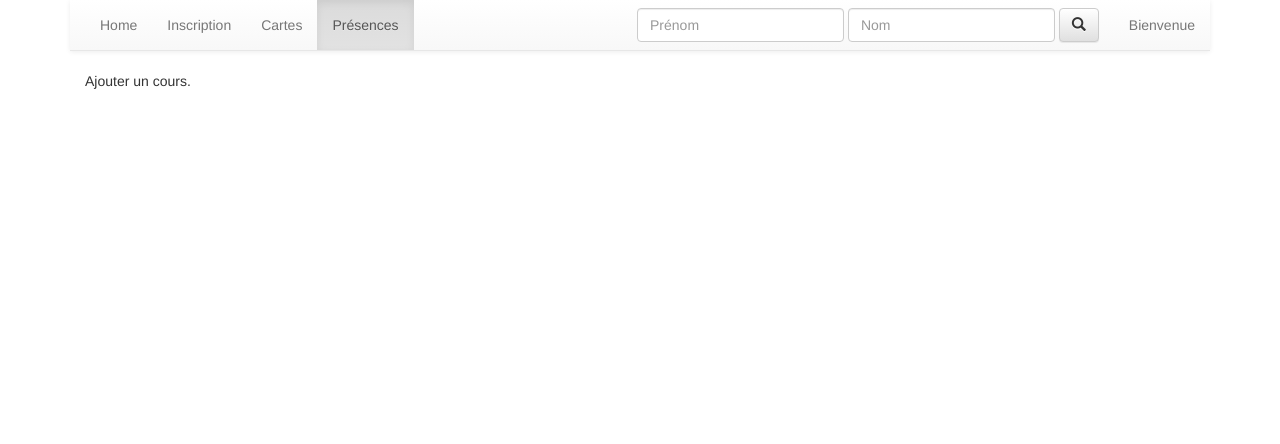
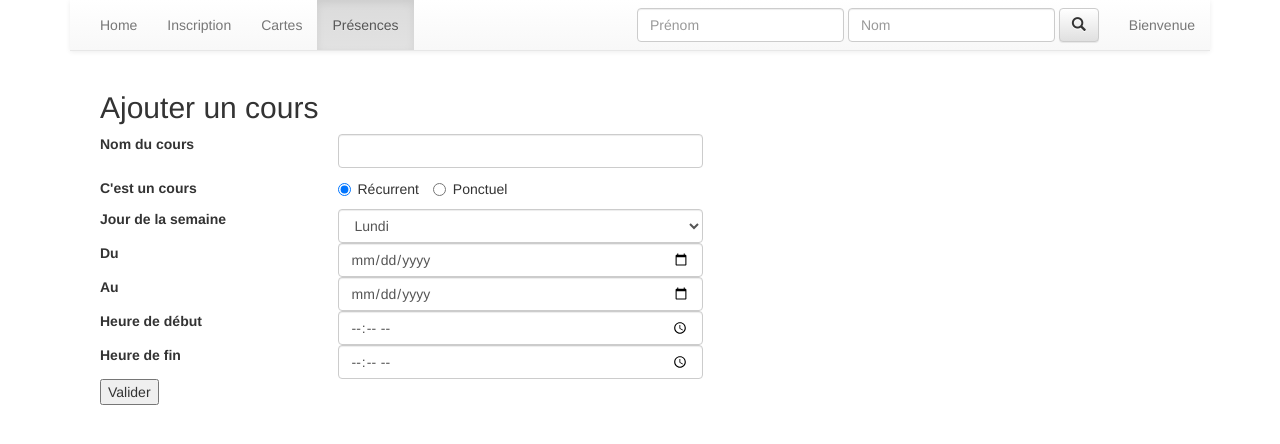
Before and after one commit to pacud/dancebo, a Flask app: page /add_lesson in a window 1280 px wide. Shown: the top 444 px of the page. Run offline with Flask 2, Linux system fonts and the light colour scheme; some libraries are stand-ins or nearby versions.

Commit message:
Add form to add lessons

```diff
--- a/lesson.py
+++ b/lesson.py
@@ -4,6 +4,7 @@ import datetime
 from flask import (
     render_template,
     request,
+    redirect,
 )
 from flask.views import View
 
@@ -46,10 +47,12 @@ class Lesson(View):
         return json.dumps(lesson_list)
 
     def add_one(self):
-        return render_template(
-            'add_lesson.html',
-            current_page='presence'
-        )
+        if request.method == 'GET':
+            return render_template(
+                'add_lesson.html',
+                current_page='presence'
+            )
+        return redirect('/presence')
 
     def add_presence(self, lesson_id):
         return render_template(
--- a/templates/add_lesson.html
+++ b/templates/add_lesson.html
@@ -1,7 +1,107 @@
 {% extends "logged.html" %}
+
+{% block spec_heads_js %}
+
+<script type="text/javascript">
+
+    function toggle_details(value) {
+        $('#recurring_lesson').toggle();
+        $('#one_time_lesson').toggle();
+    }
+
+</script>
+
+{% endblock %}
 
 {% block page %}
 
-    Ajouter un cours.
+<form action="/add_lesson" method="POST" id="add_lesson_form" >
+    <div class="col-md-10">
+        <h2>Ajouter un cours</h2>
+        <div class="row">
+            <div class="col-md-3">
+                <label for="lesson_title">Nom du cours</label>
+            </div>
+            <div class="col-md-5">
+                <input class="form-control" type="text" name="lesson_title" id="lesson_title" />
+            </div>
+        </div>
+        <div class="row">
+            <div class="col-md-3">
+                <label class="radio inline" for="frequency">C'est un cours</label>
+            </div>
+            <div class="col-md-5">
+                <div class="radio">
+                    <label class="radio-inline"><input onchange="toggle_details(this.value)" name="frequency" id="frequency" type="radio" value="1" checked="true" />Récurrent</label>
+                    <label class="radio-inline"><input onchange="toggle_details(this.value)" name="frequency" id="frequency" type="radio" value="0" />Ponctuel</label>
+                </div>
+            </div>
+        </div>
+        <div id="recurring_lesson">
+            <div class="row">
+                <div class="col-md-3">
+                    <label for="week_day">Jour de la semaine</label>
+                </div>
+                <div class="col-md-5">
+                    <select class="form-control" name="week_day" id="week_day">
+                        <option value="1">Lundi</option>
+                        <option value="2">Mardi</option>
+                        <option value="3">Mercredi</option>
+                        <option value="4">Jeudi</option>
+                        <option value="5">Vendredi</option>
+                        <option value="6">Samedi</option>
+                        <option value="7">Dimanche</option>
+                    </select>
+                </div>
+            </div>
+            <div class="row">
+                <div class="col-md-3">
+                    <label for="from">Du</label>
+                </div>
+                <div class="col-md-5">
+                    <input class="form-control" type="date" name="from" id="from" />
+                </div>
+            </div>
+            <div class="row">
+                <div class="col-md-3">
+                    <label for="to">Au</label>
+                </div>
+                <div class="col-md-5">
+                    <input class="form-control" type="date" name="to" id="to" />
+                </div>
+            </div>
+        </div>
+        <div id="one_time_lesson" hidden="true">
+            <div class="row">
+                <div class="col-md-3">
+                    <label for="lesson_date">Date du cours</label>
+                </div>
+                <div class="col-md-5">
+                    <input class="form-control" type="date" name="lesson_date" id="lesson_date" />
+                </div>
+            </div>
+        </div>
+        <div class="row">
+            <div class="col-md-3">
+                <label for="start_time">Heure de début</label>
+            </div>
+            <div class="col-md-5">
+                <input class="form-control" type="time" name="start_time" id="start_time" />
+            </div>
+        </div>
+        <div class="row">
+            <div class="col-md-3">
+                <label for="end_time">Heure de fin</label>
+            </div>
+            <div class="col-md-5">
+                <input class="form-control" type="time" name="end_time" id="end_time" />
+            </div>
+        </div>
+    </div>
+    <!-- validation -->
+    <div class="col-md-10">
+        <input type="submit" value="Valider" />
+    </div>
+</form>
 
 {% endblock %}
```
